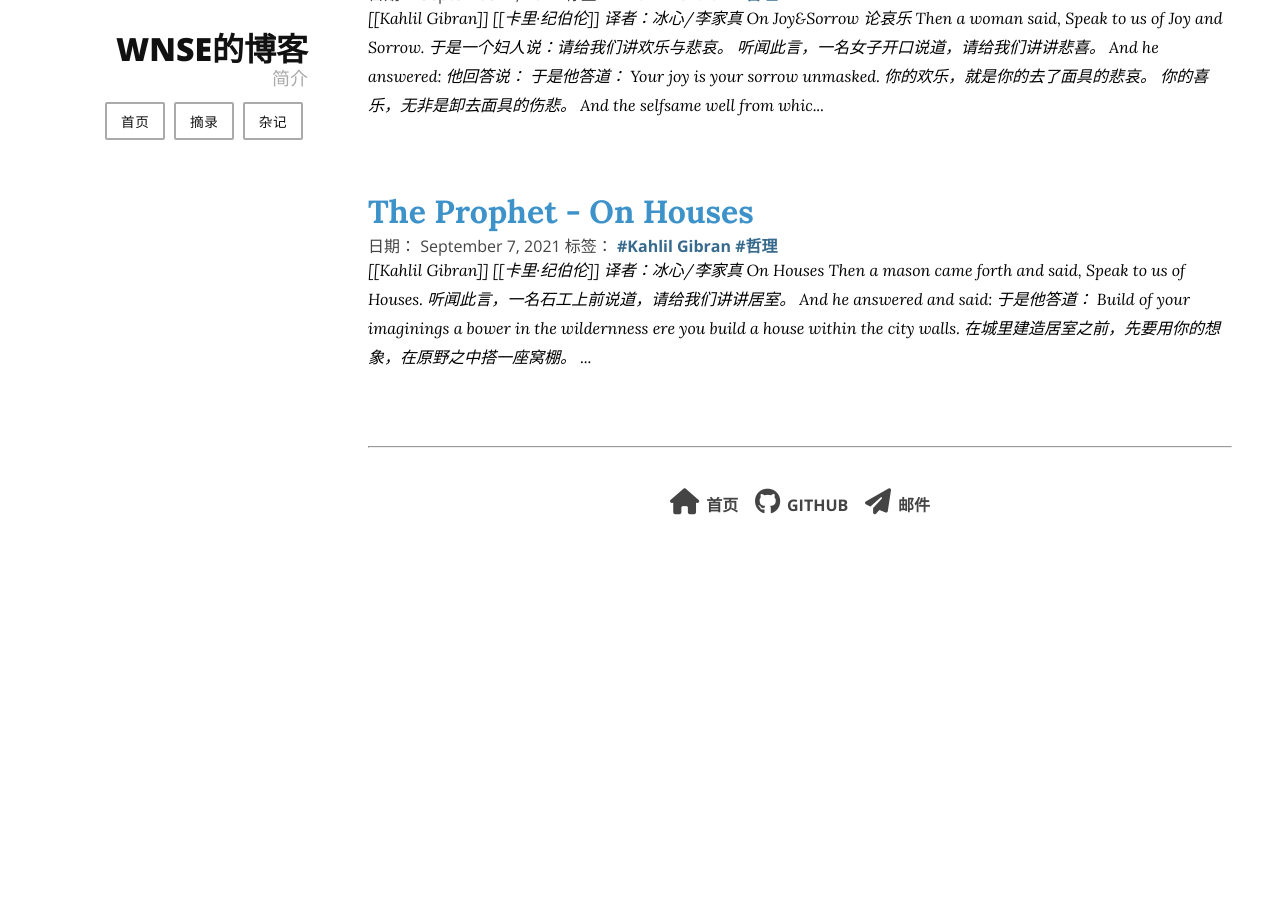
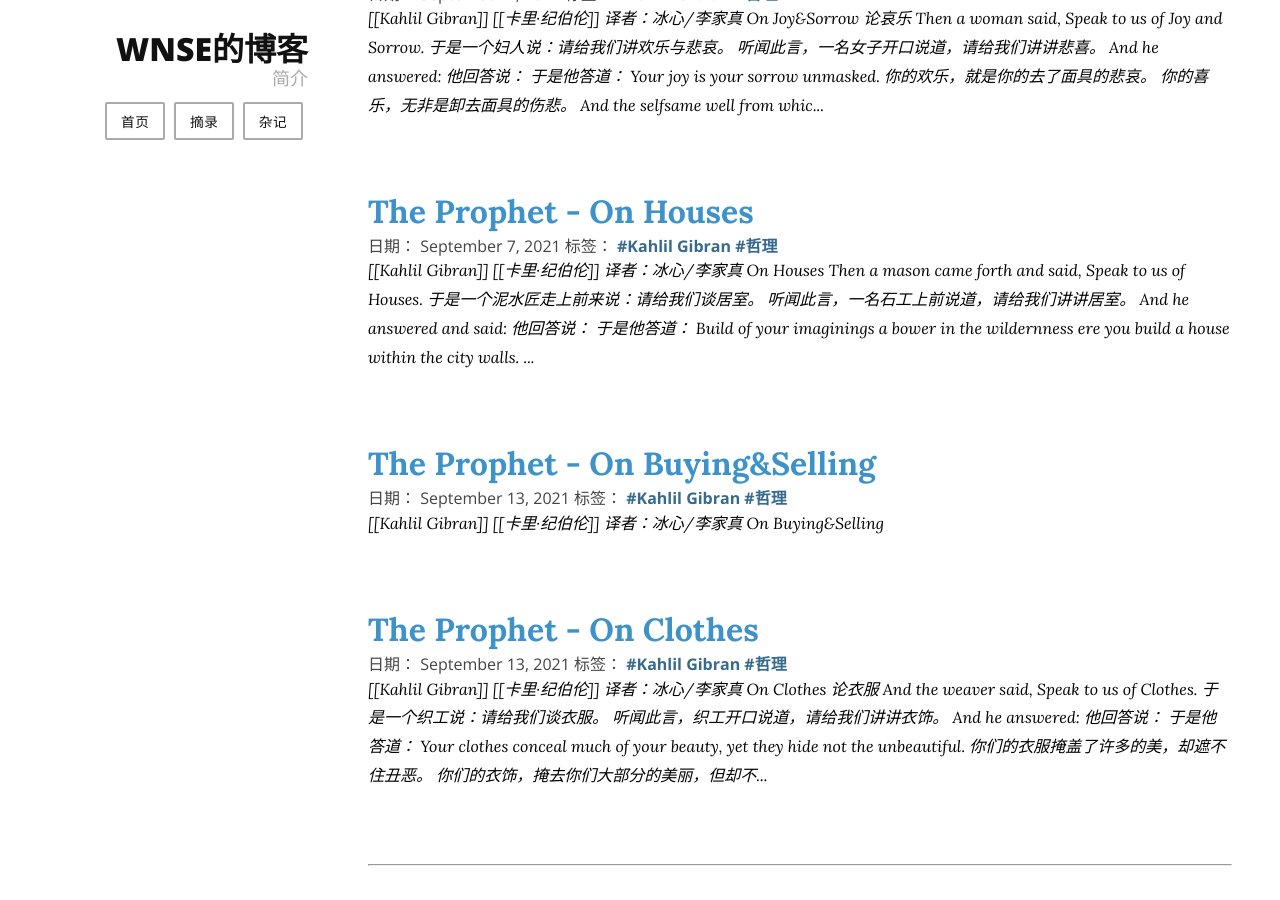
Before and after one commit to wnse/wnse.github.io, a Jekyll site: the page built from _pages/notes.md, in a window 1280 px wide and 900 px high, scrolled down 2208 px. Built offline with Jekyll 4.4.1, drawn with Linux system fonts in a browser that asks for light colours; nearby versions of some CDN libraries; before the commit the page ends 2764 px from its top, so only the background shows below that.

Commit message:
vault backup: 2021-09-13 17:03:43

```diff
--- /dev/null
+++ b/_notes/The-Prophet-On-Buying&Selling.md
@@ -0,0 +1,15 @@
+---
+title: The Prophet - On Buying&Selling
+date: 2021-09-13
+tags:
+- Kahlil Gibran
+- 哲理
+categories:
+- 散文
+modified_date:
+---
+
+[[Kahlil Gibran]] [[卡里·纪伯伦]]
+译者：冰心/李家真
+
+On Buying&Selling
--- /dev/null
+++ b/_notes/The-Prophet-On-Clothes.md
@@ -0,0 +1,95 @@
+---
+title: The Prophet - On Clothes
+date: 2021-09-13
+tags:
+- Kahlil Gibran
+- 哲理
+categories:
+- 散文
+modified_date:
+---
+
+[[Kahlil Gibran]] [[卡里·纪伯伦]]
+译者：冰心/李家真
+
+On Clothes
+
+论衣服
+
+And the weaver said, Speak to us of Clothes.
+
+于是一个织工说：请给我们谈衣服。
+
+听闻此言，织工开口说道，请给我们讲讲衣饰。
+
+And he answered:
+
+他回答说：
+
+于是他答道：
+
+Your clothes conceal much of your beauty, yet they hide not the unbeautiful.
+
+你们的衣服掩盖了许多的美，却遮不住丑恶。
+
+你们的衣饰，掩去你们大部分的美丽，但却不能，将丑陋遮蔽。
+
+And though you seek in garments the freedom of privacy you may find in them a harnness and a chain.
+
+你们虽在衣服里可寻得隐秘的自由，却也寻得橛饰与羁勒了。
+
+你们借衣饰寻求隐私的自在，寻来的或许只是锁链与轭具。
+
+Would that you could meet the sun and the wind with more of your skin and less of your raiment,
+
+我恨不得你们多用皮肤，而少用衣服去迎接太阳和风。
+
+但愿你们，减少身上的衣饰，让更多的肌肤，与阳光和风儿相遇，
+
+For the breath of life is in the sunlight and the hand of life is in the winnd.
+
+因为生命的气息是在阳光中，生命的把握是在风里。
+
+因为生命的气息蕴藏在阳光之中，生命之手寄居在风里。
+
+Some of you say,"It is the north wind who has woven the clothes to wear."
+
+你们中有人说：那纺织衣服给我们穿的是北风。
+
+你们中的一些人说，“是北风织出了我们身上的布匹。”
+
+And I say, Ay, it was the north wind,
+
+我也说：对的，是北风，
+
+而我要说，是的，北风曾是如此，
+
+But shame was his loom, and the softening of the sinews was his thread.
+
+但他的机杼是可羞的，那使筋肌软弱的是他的线缕。
+
+可是，北风的织机拙劣可鄙，北风的纱线日渐朽腐。
+
+And when his work was done he laughed in the forest.
+
+当他的工作完毕时，他在林中喧笑。
+
+他做完自己的活计，便在林间狂笑自喜。
+
+Forget not that modesty is for a shield against the eye of the uncleann.
+
+不要忘却，“羞怯”只是遮挡“不洁”的眼目的盾牌。
+
+你们须当谨记，礼节不过是一面盾牌，为的是挡住不洁者的眼目。
+
+And when the unclean shall be no more, what were modesty but a fetter and a fouling of the mind?
+
+在“不洁”完全没有了的时候，“羞怯”不就是心上的桎梏与束缚么？
+
+当不洁者不复存在之时，礼节岂不只是，心灵的羁绊与垢污？
+
+And forget not that the earth delights to feel your bare feet and the winds long to play with your hair.
+
+也别忘了大地是欢喜和你的赤脚接触，风是希望和你的头发相戏的。
+
+你们须当谨记，大地乐于感受你们的赤足，风儿也盼望，与你们的头发嬉戏。
--- a/_notes/The-Prophet-On-Houses.md
+++ b/_notes/The-Prophet-On-Houses.md
@@ -16,112 +16,169 @@ On Houses
 
 Then a mason came forth and said, Speak to us of Houses.
 
+于是一个泥水匠走上前来说：请给我们谈居室。
+
 听闻此言，一名石工上前说道，请给我们讲讲居室。
 
+
 And he answered and said:
+
+他回答说：
 
 于是他答道：
 
 Build of your imaginings a bower in the wildernness ere you build a house within the city walls.
 
+在你在城里盖一所房子之前，先在野外用你的想象盖一座凉亭。
+
 在城里建造居室之前，先要用你的想象，在原野之中搭一座窝棚。
 
-For evenn as you have home-comings in your twilight, so has the wanderer in you, the ever distant and alone.
+For even as you have home-comings in your twilight, so has the wanderer in you, the ever distant and alone.
+
+因为你在黄昏时有家可归，而你那更迷茫更孤寂的漂泊的精魂，也有个归宿。
 
 因为你内心的那个漂泊者，那个永远疏离的孤独魂灵，也需在薄暮之时归家，一如你自己的情形。
 
 Your house is your larger body.
 
+你的房屋是你的较大的躯壳。
+
 你的居室，是你尺寸较大的躯体。
 
 It grows in the sun and sleeps in the stillness of the night; and it is not dreamless. Does not your house dream? And dreaming, leave the city for grove or hilltop?
+
+他在阳光中发育，在夜的寂静中睡眠，而且不能无梦。你的房屋不做梦么？不梦想离开城市、登山入林么？
 
 它在阳光之下生长，在夜晚的静谧之中安寝；它，并不是没有梦。你的居室岂不有梦？岂不在梦中憧憬，离开城市，前往林间山顶？
 
 Would that I could gather your houses into my hand, and like a sower scatter them in forest and meadow.
 
+我愿能把你们的房子聚握在手里，撒种似的把他们洒落在丛林中与绿野上。
+
 我愿将你们的居室拢入掌心，再像播种的人一般，将它们撒播在草地和森林。
 
 Would the valleys were your streets, and the green paths your alleys, that you might seek one another through vineyards, and come with the fragrance of the earth in your garments.
+
+愿山谷成为你们的街市，绿径成为你们的里巷，使你们在葡萄园中相寻相访的时候，衣袂上带着大地的芬芳。
 
 愿山谷成为你们的街衢，愿葱绿的蹊径成为你们的巷陌，愿你们在果园之中彼此觅寻，衣上染满大地的芳馨。
 
 But these things are not yet to be.
 
+但这个一时还做不到。
+
 只可惜，这一切暂时不会来临。
 
 In their fear your forefathers gathered you too near together. And that fear shall endure a little longer. A little longer shall your city walls separarte your hearths from your fields.
+
+在你们祖宗的忧惧里，他们把你们聚集得太近了。这忧惧还要稍为延长，你们的城墙，也仍要把你们的家庭和你们的田地分开的。
 
 受了恐惧的驱使，你们的先辈将你们拢得太近。这样的恐惧，还会绵延少顷。少顷之间，你们的城垣，还会令你们的炉灶和你们的原野，隔绝离分。
 
 And tell me, people of Orphalese, what have you in these houses? And what is it you guard with fastened doors?
 
+告诉我罢，阿法利斯的民众呵，你们的房子里有什么？你们锁门是为守护什么呢？
+
 告诉我，奥法里斯的居民，你们的居室之中，收藏着什么东西？你们紧锁房门，守的是什么物事？
 
 Have you peace, the quiet urge that reveals your power?
+
+你们有“和平”，不就是那呈露好魄力的宁静和鼓励么？
 
 你们可有安宁，可有这种昭示你们力量的平静追求？
 
 Have you remembrances, the glimmering arches that span the summits of the mind?
 
+你们有“回忆”，不就是连跨你心峰的灿烂的桥么？
+
 你们可有忆念，可有这些连接心灵之巅的闪烁拱桥？
 
 Have you beauty, that leads the heart from things fashionend of wood and stone to the holy mountain?
+
+你们有“美”，不就是那把你的心从木石建筑上引到圣山的么？
 
 你们可有美，可有这种把心灵从木石物件引向圣山的东西？
 
 Tell me, have you these in your houses?
 
+告诉我，你们的房屋里有这些东西么？
+
 告诉我，你们的居室之中，可有这些物事？
 
 Or have you only comfort, and the lust for comfort, that stealthy thing that enters the house a guest, and then becomes a host, and then a master?
+
+或者你只有“舒适”和“舒适的欲念”，那诡秘的东西，以客人的身份混了进来始作家人、终作主人翁的么？
 
 难道说，你们有的只是舒适，只是希求舒适的贪欲，难道说，你们有的只是这种鬼鬼祟祟的东西，它去你们的居室做客，随之反客为主，最后竟然成了主子？
 
 Ay, and it becomes a tamer, and with hook and scourge makes puppets of your larger desires.
 
+噫，他变成一个驯兽的人，用钩镰和鞭笞，使你较伟大的愿望变成傀儡。
+
 唉，它竟然化身为驯兽师，使用诱饵和鞭子，将你们更大的欲求变成傀儡。
 
 Though its hands are silken, its heart is of iron.
+
+他的手虽柔软如丝，他的心却是铁打的。
 
 它的手柔软如丝，它的心却硬如铁石。
 
 It lulls you to sleep only to stand by your bed and jeer at the dignity of the flesh.
 
+他催眠你，只需站在你的床侧，讥笑你肉体的尊严。
+
 它哄你们入眠，为的只是站在你们的床边，揶揄血肉之躯的尊严。
 
 It makes mock of your sound senses, and lays them in thistledown like fragile vessels.
+
+他戏弄你健全的感官，把它们塞放在蓟绒里，如同脆薄的杯盘。
 
 它作弄你们的理智，将你们的理智包裹在蓟绒里，如同包裹易碎的容器。
 
 Verily the lust for comfort murders the passion of the soul, and then walks grinning in the funeral.
 
+真的，舒适之欲，杀害了你灵性的热情，又哂笑地在你殡仪队中徐步。
+
 千真万确，希求舒适的贪欲会杀害灵魂的激情，然后又走在送葬的队伍之中，大笑不停。
 
 But you, children of space, you restless in rest, you shall not be trapped nor tamed.
+
+但是你们这些“太空”的儿女，你们在静中不息，你们不应当被网罗，被驯养。
 
 可是你们，穹苍之子，不安闲适的你们，绝不可踏入陷阱，也不可俯首称臣。
 
 Your house shall be not an anchor but a mast.
 
+你们的房子不应当做个锚，却应当做个桅。
+
 你们的居室不可充作锚链，须当用作桅杆。
 
 It shall not be a glistening film that covers a wound, but an eyelid that guards the eye.
+
+它不应当做一片遮掩伤痕的闪亮的薄皮，应当做那保护眼睛的睫毛。
 
 它不该成为遮盖伤创的晶亮薄膜，只该是护卫双眸的眼睑。
 
 You shall not fold your wings that you may pass through doors, nor bend your heads that they strike not against a ceiling, nor fear to breathe lest walls should crack and fall down.
 
+你不应当为穿走门户而敛翅，也不应当为恐触屋顶而低头，也不应当为怕墙壁崩裂而停止呼吸。
+
 你们不可敛翼以求通过房门，不可低头以免撞到房顶，也不可屏息以防屋墙崩坍。
 
 You shall not dwell in tombs made by the dead for the living.
+
+你不应当住在那死人替活人筑造的坟墓里。
 
 你们不可，栖居在死者为生者建造的坟圹。
 
 And through of magnificence and splendour, your house shall not hold your secret nor shelter your longing.
 
+无论你的房屋是如何地壮丽与辉煌，也不应当使它隐住你的秘密，遮住你的愿望。
+
 即令富丽堂皇，你们的居室也不该隐藏你们的秘密，不该遮蔽你们的渴望。
 
 For that which is boundless in you abides in the mansion of the sky, whose door is the morning mist, and whose windows are the songs and the silences of night.
 
+因为你里面的“无穷性”，是住在天宫里，那天宫是以晓烟为门户，以夜的静寂与歌曲为窗牖的。
+
 因为你们的无垠内在，栖居在苍穹的殿堂，殿堂以晨雾为门，以夜晚的歌曲和静默为窗。
--- a/_notes/The-Prophet.md
+++ b/_notes/The-Prophet.md
@@ -21,3 +21,4 @@ modified_date:
 7. [On Work](./The-Prophet-On-Work)
 8. [On Joy&Sorrow](./The-Prophet-On-Joy&Sorrow)
 9. [On Houses](./The-Prophet-On-Houses)
+10. [On Clothes](./The-Prophet-On-Clothes)
```
